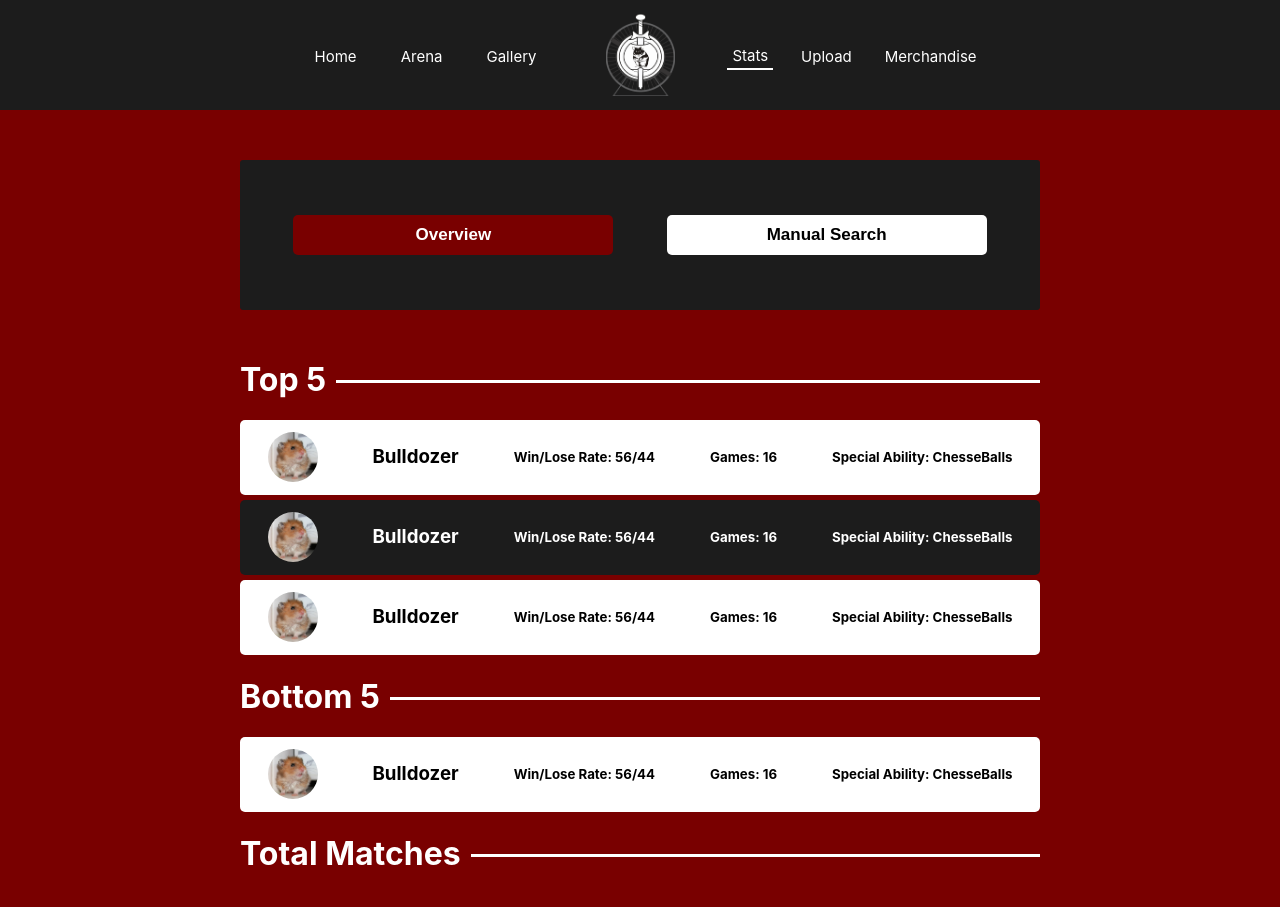
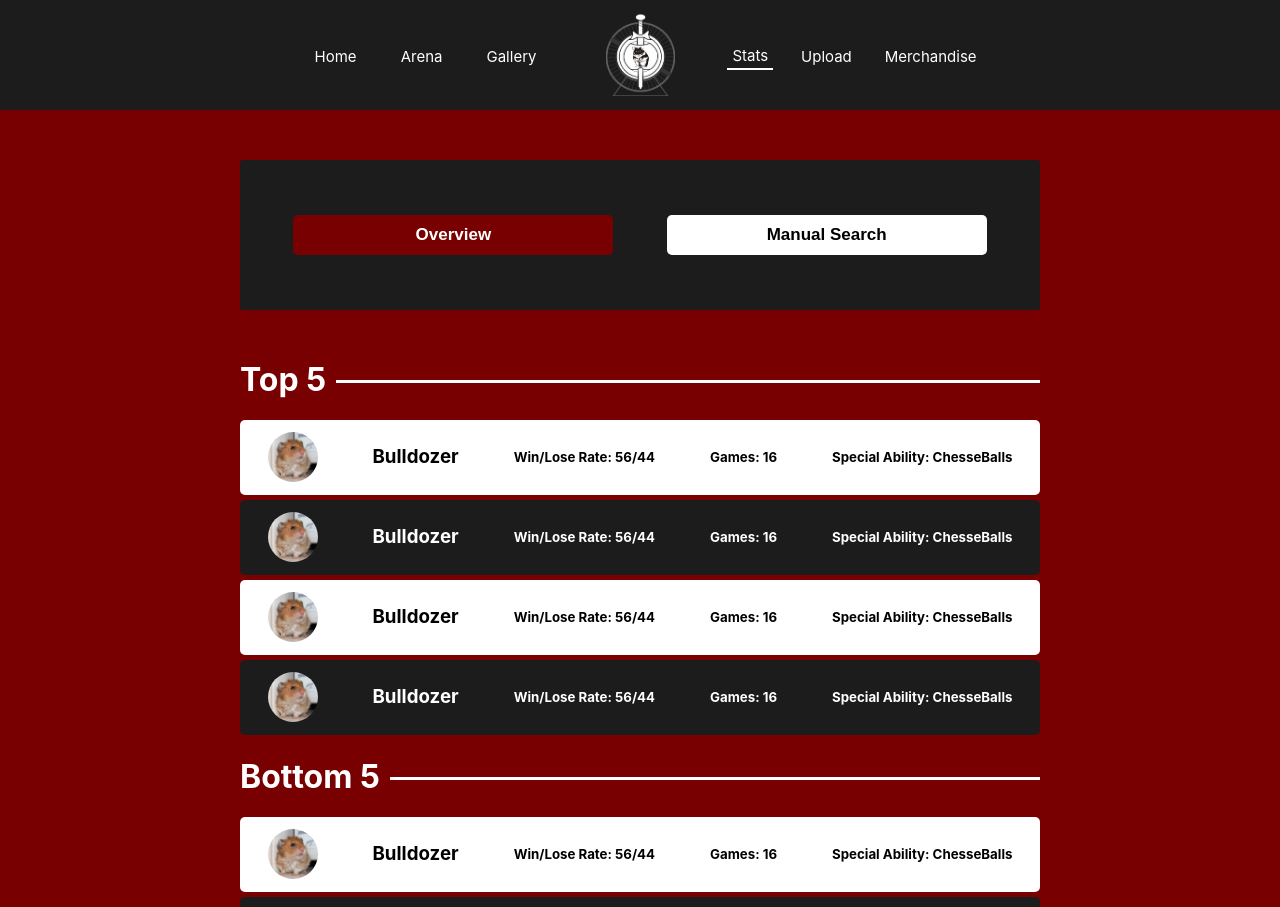
Before and after one commit to Kanzaki404/Hamstwer-Wars-Error-Coders, a React (Create React App) app: page /stats in a window 1280 px wide. Shown: the top 907 px of the page. Built offline with nearby package versions, Linux system fonts and the light colour scheme; a web font is replaced by a local one.

Commit message:
individualExpansion

```diff
--- a/src/components/StatsComp/Content.jsx
+++ b/src/components/StatsComp/Content.jsx
@@ -1,6 +1,7 @@
 import React, { useState } from "react";
 import styled from "styled-components";
 import testImage from "../../assets/testPhotoGallery/hamster-26.jpg";
+import ContentItem from './ContentItem'
 const ContentWraper = styled.div`
   width: 800px;
   border-radius: 3px;
@@ -39,53 +40,53 @@ const ContentWraper = styled.div`
     width: 100%;
   }
 `;
-const ListItem = styled.div`
-  width: 100%;
-  min-height: 75px;
-  box-sizing: border-box;
-  background-color: white;
-  border-radius: 5px;
-  padding-top: 1px;
+// const ListItem = styled.div`
+//   width: 100%;
+//   min-height: 75px;
+//   box-sizing: border-box;
+//   background-color: white;
+//   border-radius: 5px;
+//   padding-top: 1px;
 
-  /* justify-content: space-around;
-  align-items: center; */
-  margin-bottom: 5px;
-  margin-top: 5px;
-  :nth-child(even) {
-    background: #1c1c1c;
-    color: white;
-  }
-  .profile {
-    height: 50px;
-    width: 50px;
-    background-image: url(${testImage});
-    background-position: 50% 50%;
-    background-repeat: no-repeat;
-    background-size: cover;
-    border-radius: 50px;
-  }
-  .mainInfo {
-    display: flex;
-    justify-content: space-around;
-    align-items: center;
-    margin-bottom: 5px;
-    margin-top: 5px;
-  }
-  .detailInfo {
-    display: block;
-    width: 50%;
-    height: 103px;
-    text-align: center;
-    margin: 10px auto 0px auto;
-    box-sizing: border-box;
-  }
-`;
+//   /* justify-content: space-around;
+//   align-items: center; */
+//   margin-bottom: 5px;
+//   margin-top: 5px;
+//   :nth-child(even) {
+//     background: #1c1c1c;
+//     color: white;
+//   }
+//   .profile {
+//     height: 50px;
+//     width: 50px;
+//     background-image: url(${testImage});
+//     background-position: 50% 50%;
+//     background-repeat: no-repeat;
+//     background-size: cover;
+//     border-radius: 50px;
+//   }
+//   .mainInfo {
+//     display: flex;
+//     justify-content: space-around;
+//     align-items: center;
+//     margin-bottom: 5px;
+//     margin-top: 5px;
+//   }
+//   .detailInfo {
+//     display: block;
+//     width: 50%;
+//     height: 103px;
+//     text-align: center;
+//     margin: 10px auto 0px auto;
+//     box-sizing: border-box;
+//   }
+// `;
 
 export default function Content() {
-  const [cardState1, setCardState1] = useState(false);
-  const [cardState2, setCardState2] = useState(false);
-  const [cardState3, setCardState3] = useState(false);
-  const [cardState4, setCardState4] = useState(false);
+  // const [cardState1, setCardState1] = useState(false);
+  // const [cardState2, setCardState2] = useState(false);
+  // const [cardState3, setCardState3] = useState(false);
+  // const [cardState4, setCardState4] = useState(false);
 
   return (
     <ContentWraper>
@@ -94,91 +95,19 @@ export default function Content() {
       </div>
 
       <div className="second">
-        <ListItem onClick={() => setCardState1(!cardState1)}>
-          <div className="mainInfo">
-            <div className="profile"></div>
-            <h3>Bulldozer</h3>
-            <h5>Win/Lose Rate: 56/44</h5>
-            <h5>Games: 16</h5>
-            <h5>Special Ability: ChesseBalls</h5>
-          </div>
+        <ContentItem></ContentItem>
+        <ContentItem></ContentItem>
+        <ContentItem></ContentItem>
+        <ContentItem></ContentItem>
 
-          {cardState1 ? (
-            <p className="detailInfo">
-              Lorem ipsum dolor sit amet consectetur adipisicing elit. Voluptas
-              fugit eaque quae praesentium, quo tempore blanditiis error nostrum
-              atque at sapiente quisquam corporis nihil laudantium dolor
-              eveniet, rem, illo quidem.
-            </p>
-          ) : (
-            <div></div>
-          )}
-        </ListItem>
-        <ListItem onClick={() => setCardState2(!cardState2)}>
-          <div className="mainInfo">
-            <div className="profile"></div>
-            <h3>Bulldozer</h3>
-            <h5>Win/Lose Rate: 56/44</h5>
-            <h5>Games: 16</h5>
-            <h5>Special Ability: ChesseBalls</h5>
-          </div>
-
-          {cardState2 ? (
-            <p className="detailInfo">
-              Lorem ipsum dolor sit amet consectetur adipisicing elit. Voluptas
-              fugit eaque quae praesentium, quo tempore blanditiis error nostrum
-              atque at sapiente quisquam corporis nihil laudantium dolor
-              eveniet, rem, illo quidem.
-            </p>
-          ) : (
-            <div></div>
-          )}
-        </ListItem>
-        <ListItem onClick={() => setCardState3(!cardState3)}>
-          <div className="mainInfo">
-            <div className="profile"></div>
-            <h3>Bulldozer</h3>
-            <h5>Win/Lose Rate: 56/44</h5>
-            <h5>Games: 16</h5>
-            <h5>Special Ability: ChesseBalls</h5>
-          </div>
-
-          {cardState3 ? (
-            <p className="detailInfo">
-              Lorem ipsum dolor sit amet consectetur adipisicing elit. Voluptas
-              fugit eaque quae praesentium, quo tempore blanditiis error nostrum
-              atque at sapiente quisquam corporis nihil laudantium dolor
-              eveniet, rem, illo quidem.
-            </p>
-          ) : (
-            <div></div>
-          )}
-        </ListItem>
       </div>
       <div className="first">
         <h1>Bottom 5</h1>
       </div>
       <div className="second">
-        <ListItem onClick={() => setCardState4(!cardState4)}>
-          <div className="mainInfo">
-            <div className="profile"></div>
-            <h3>Bulldozer</h3>
-            <h5>Win/Lose Rate: 56/44</h5>
-            <h5>Games: 16</h5>
-            <h5>Special Ability: ChesseBalls</h5>
-          </div>
-
-          {cardState4 ? (
-            <p className="detailInfo">
-              Lorem ipsum dolor sit amet consectetur adipisicing elit. Voluptas
-              fugit eaque quae praesentium, quo tempore blanditiis error nostrum
-              atque at sapiente quisquam corporis nihil laudantium dolor
-              eveniet, rem, illo quidem.
-            </p>
-          ) : (
-            <div></div>
-          )}
-        </ListItem>
+      <ContentItem></ContentItem>
+      <ContentItem></ContentItem>
+      <ContentItem></ContentItem>
       </div>
       <div className="first">
         <h1>Total Matches</h1>
--- /dev/null
+++ b/src/components/StatsComp/ContentItem.jsx
@@ -0,0 +1,70 @@
+import React, {useState} from 'react'
+import styled from "styled-components";
+import testImage from "../../assets/testPhotoGallery/hamster-26.jpg";
+
+const ListItem = styled.div`
+  width: 100%;
+  min-height: 75px;
+  box-sizing: border-box;
+  background-color: white;
+  border-radius: 5px;
+  padding-top: 1px;
+
+  /* justify-content: space-around;
+  align-items: center; */
+  margin-bottom: 5px;
+  margin-top: 5px;
+  :nth-child(even) {
+    background: #1c1c1c;
+    color: white;
+  }
+  .profile {
+    height: 50px;
+    width: 50px;
+    background-image: url(${testImage});
+    background-position: 50% 50%;
+    background-repeat: no-repeat;
+    background-size: cover;
+    border-radius: 50px;
+  }
+  .mainInfo {
+    display: flex;
+    justify-content: space-around;
+    align-items: center;
+    margin-bottom: 5px;
+    margin-top: 5px;
+  }
+  .detailInfo {
+    display: block;
+    width: 50%;
+    height: 103px;
+    text-align: center;
+    margin: 10px auto 0px auto;
+    box-sizing: border-box;
+  }
+`;
+export default function ContentItem() {
+    const [cardState1, setCardState1] = useState(false);
+    return (
+        <ListItem onClick={() => setCardState1(!cardState1)}>
+          <div className="mainInfo">
+            <div className="profile"></div>
+            <h3>Bulldozer</h3>
+            <h5>Win/Lose Rate: 56/44</h5>
+            <h5>Games: 16</h5>
+            <h5>Special Ability: ChesseBalls</h5>
+          </div>
+
+          {cardState1 ? (
+            <p className="detailInfo">
+              Lorem ipsum dolor sit amet consectetur adipisicing elit. Voluptas
+              fugit eaque quae praesentium, quo tempore blanditiis error nostrum
+              atque at sapiente quisquam corporis nihil laudantium dolor
+              eveniet, rem, illo quidem.
+            </p>
+          ) : (
+            <div></div>
+          )}
+        </ListItem>
+    )
+}
```
